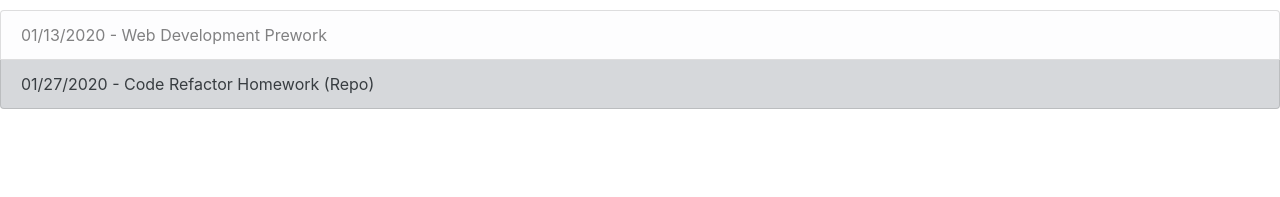
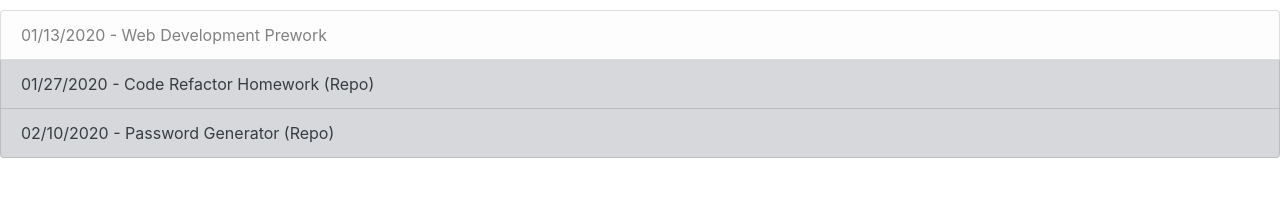
Before and after one commit to Spiffypal/spiffypal.github.io, a plain HTML site: page index.html in a window 1280 px wide. Shown: the part 327-524 px from the top of the page. Drawn offline with nearby package versions, Linux system fonts and the light colour scheme.

Commit message:
Added PW Generator homework link

```diff
--- a/index.html
+++ b/index.html
@@ -55,6 +55,7 @@
         <div class="list-group">
             <a href="https://drive.google.com/drive/folders/19RoE6q0bZlJdBpR-K9zl_HlIdlxZzyg0" title="Link to Google Drive files" class="list-group-item list-group-item-light">01/13/2020 - Web Development Prework</a>
             <a href="https://github.com/Spiffypal/Code-Refactor-Week1-HW" title="Link to github repository" class="list-group-item list-group-item-secondary">01/27/2020 - Code Refactor Homework (Repo)</a>
+            <a href="https://github.com/Spiffypal/HW-Password-Generator" title="Link to github repository" class="list-group-item list-group-item-secondary">02/10/2020 - Password Generator (Repo)</a>
         </div>
     </body>
 </html>
```
